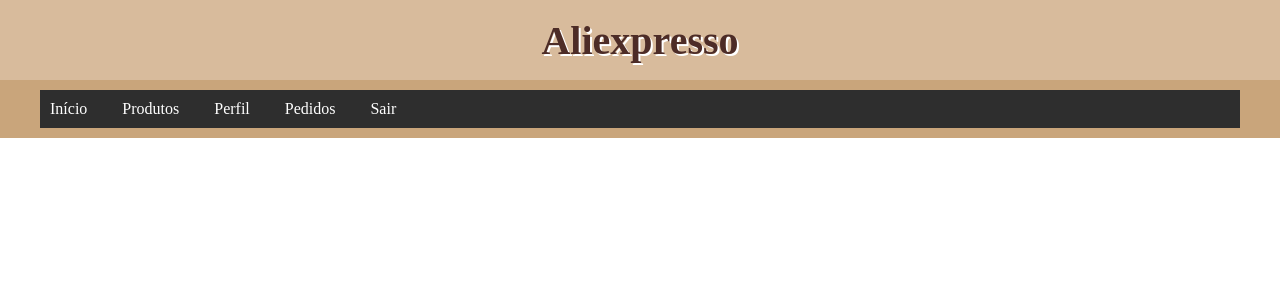
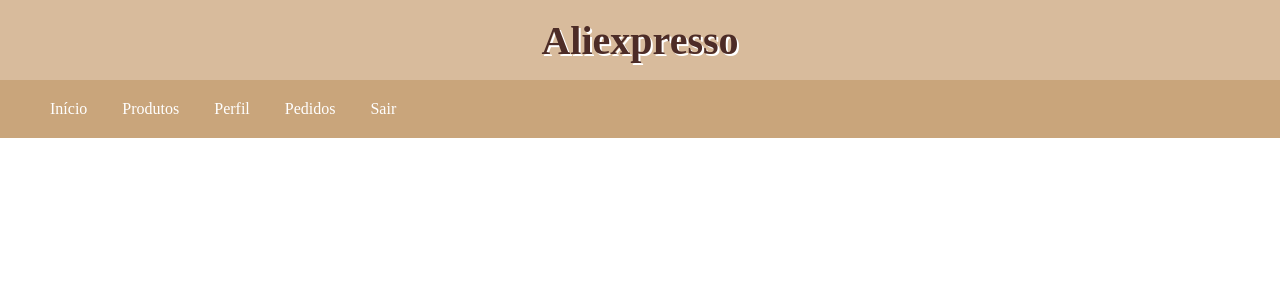
Before and after one commit to JoaoTrombeta/Aliexpresso, a PHP site: page /view/template/header.php in a window 1280 px wide. Shown: the top 300 px of the page. Run offline with PHP 8.4, Linux system fonts and the light colour scheme.

Commit message:
Background

```diff
--- a/assets/css/header.css
+++ b/assets/css/header.css
@@ -8,7 +8,6 @@
 }
 
 nav {
-    background: #2e2e2e;
     padding: 10px;
 }
 
```
